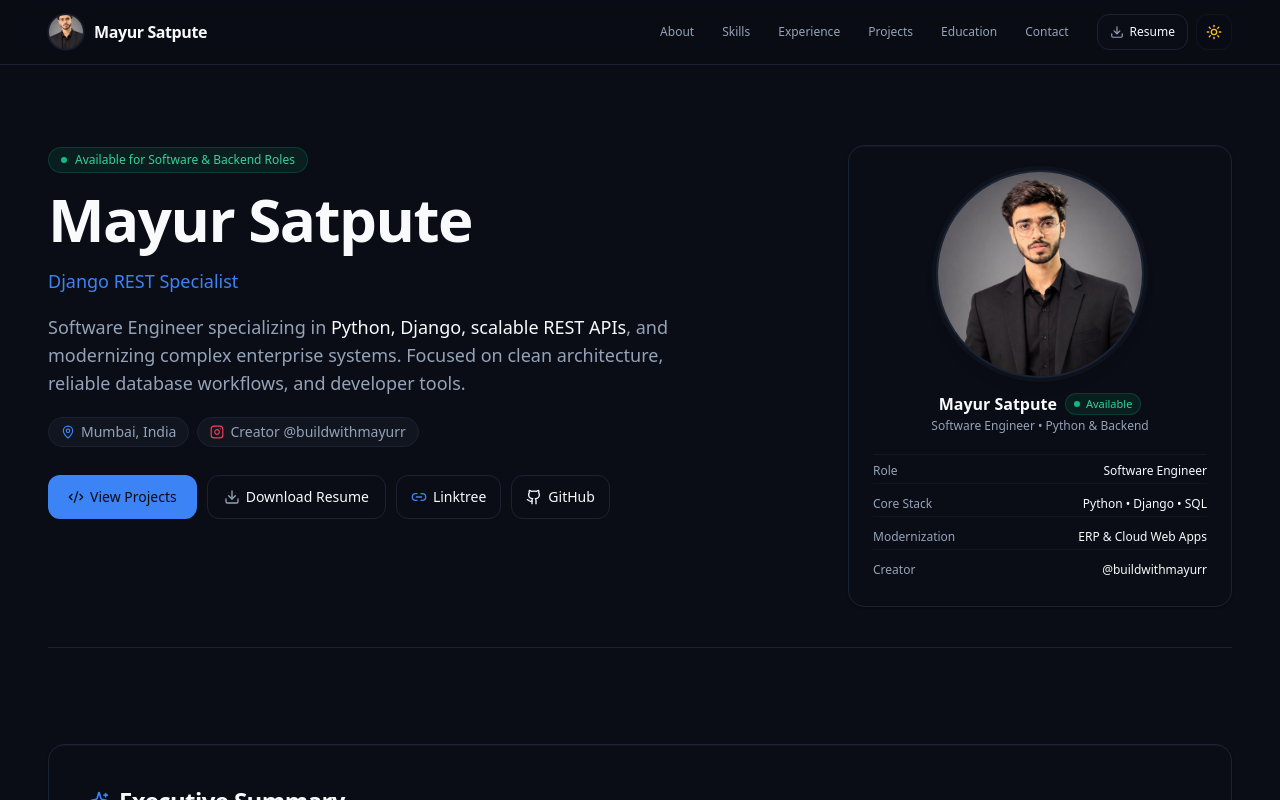
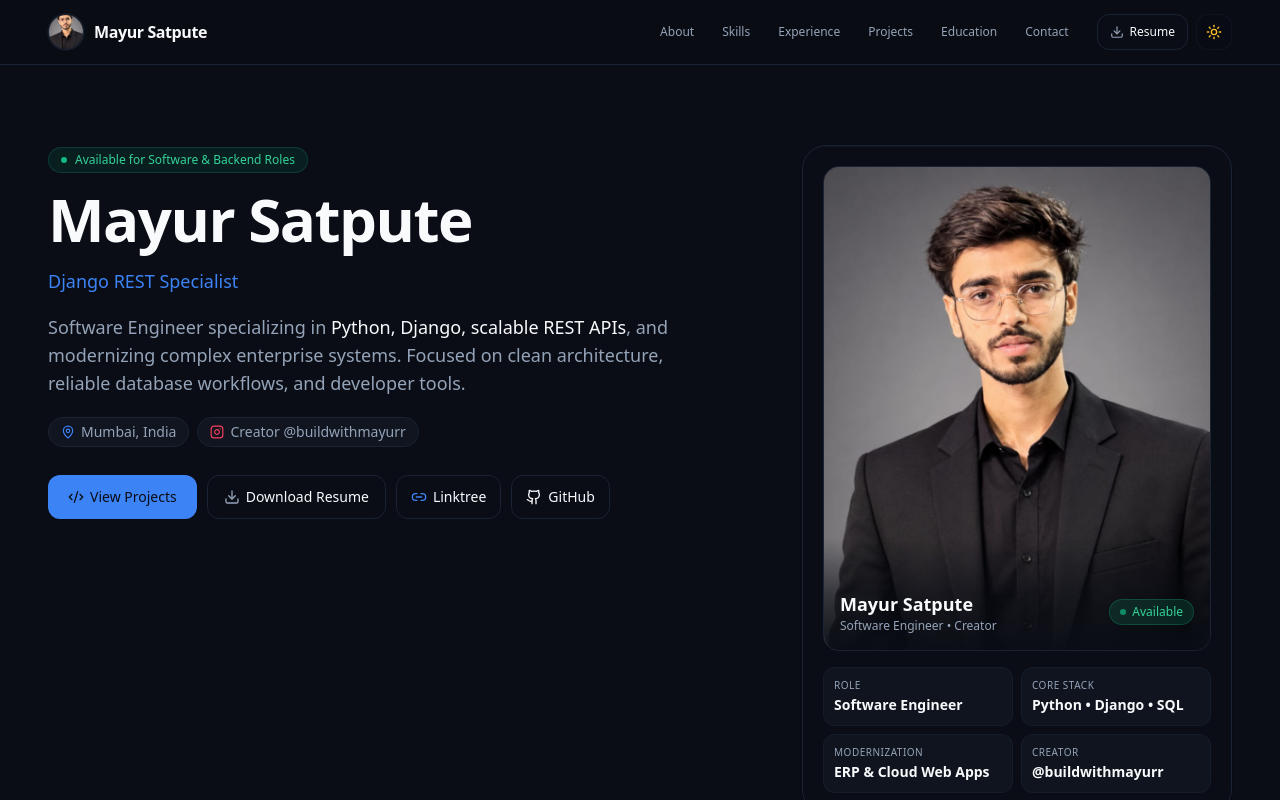
Before and after one commit to Mayur-Satpute/Mayur-Satpute.github.io, a Next.js app: page / in a window 1280 px wide. Shown: the top 800 px of the page. Built offline with nearby package versions, Linux system fonts and the light colour scheme.

Commit message:
Upgrade hero portrait to large influencer showcase format with 4:5 aspect ratio and bento specs

```diff
--- a/app/page.tsx
+++ b/app/page.tsx
@@ -478,19 +478,20 @@ export default function Home() {
               </motion.div>
             </div>
 
-            {/* Right Column: Featured Portrait & Summary (Pro Photo Display) */}
+            {/* Right Column: Hero Portrait Showcase (Tech Influencer & Pro Engineer Layout) */}
             <motion.div
               variants={fadeIn}
-              className="w-full max-w-sm lg:w-80 xl:w-96 craft-card p-5 sm:p-6 rounded-2xl shrink-0"
+              className="w-full max-w-md lg:w-[380px] xl:w-[430px] shrink-0"
             >
-              {/* Profile Photo - Perfectly Focused Headshot */}
-              <div className="relative mb-5 flex flex-col items-center">
-                <div className="relative w-44 h-44 sm:w-52 sm:h-52 rounded-full overflow-hidden border-2 border-border shadow-lg bg-muted ring-4 ring-muted/40">
+              <div className="craft-card rounded-3xl p-4 sm:p-5 overflow-hidden shadow-2xl relative">
+
+                {/* Large Pro Portrait Frame */}
+                <div className="relative w-full aspect-[4/5] rounded-2xl overflow-hidden bg-muted border border-border shadow-inner group">
                   <img
                     src="./images/mayur.jpg"
-                    alt="Mayur Satpute - Software Engineer"
-                    className="w-full h-full object-cover scale-140 transition-transform duration-500 hover:scale-150"
-                    style={{ objectPosition: '50% 16%' }}
+                    alt="Mayur Satpute - Software Engineer & Tech Creator"
+                    className="w-full h-full object-cover transition-transform duration-700 ease-out group-hover:scale-105"
+                    style={{ objectPosition: '50% 12%' }}
                     loading="eager"
                     onError={(e) => {
                       const target = e.target as HTMLImageElement;
@@ -499,27 +500,31 @@ export default function Home() {
                       }
                     }}
                   />
+                  {/* Subtle lower gradient overlay for name & status card */}
+                  <div className="absolute inset-x-0 bottom-0 h-28 bg-gradient-to-t from-background/95 via-background/60 to-transparent flex items-end p-4">
+                    <div className="w-full flex items-center justify-between">
+                      <div>
+                        <p className="text-base sm:text-lg font-bold text-foreground">Mayur Satpute</p>
+                        <p className="text-xs text-muted-foreground font-medium">Software Engineer • Creator</p>
                       </div>
-                <div className="mt-3.5 text-center">
-                  <div className="flex items-center justify-center gap-2">
-                    <p className="text-base font-bold text-foreground">Mayur Satpute</p>
-                    <span className="inline-flex items-center gap-1.5 px-2 py-0.5 rounded-full text-[11px] font-medium bg-emerald-500/10 text-emerald-600 dark:text-emerald-400 border border-emerald-500/20">
-                      <span className="w-1.5 h-1.5 rounded-full bg-emerald-500" />
+                      <span className="inline-flex items-center gap-1.5 px-2.5 py-1 rounded-full text-xs font-medium bg-emerald-500/15 text-emerald-600 dark:text-emerald-400 border border-emerald-500/25 backdrop-blur-md">
+                        <span className="w-1.5 h-1.5 rounded-full bg-emerald-500 animate-pulse" />
                         Available
                       </span>
                     </div>
-                  <p className="text-xs text-muted-foreground mt-0.5">Software Engineer • Python & Backend</p>
                   </div>
                 </div>
 
-              {/* Key Specs */}
-              <div className="space-y-2 pt-1 border-t border-border/60">
+                {/* Specs Bento Strip below the big photo */}
+                <div className="grid grid-cols-2 gap-2 mt-3 pt-1">
                   {highlights.map((h, i) => (
-                  <div key={i} className="flex justify-between items-center text-xs py-1 border-b border-border/40 last:border-0">
-                    <span className="text-muted-foreground">{h.label}</span>
-                    <span className="text-foreground font-medium text-right ml-2">{h.value}</span>
+                    <div key={i} className="p-2.5 rounded-xl bg-muted/50 border border-border/60">
+                      <p className="text-[10px] text-muted-foreground uppercase tracking-wider">{h.label}</p>
+                      <p className="text-xs sm:text-sm font-semibold text-foreground truncate mt-0.5">{h.value}</p>
                     </div>
                   ))}
+                </div>
+
               </div>
             </motion.div>
           </motion.div>
```
Lines whose indentation alone changed are shown as unchanged.
